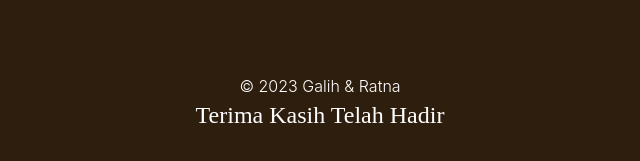
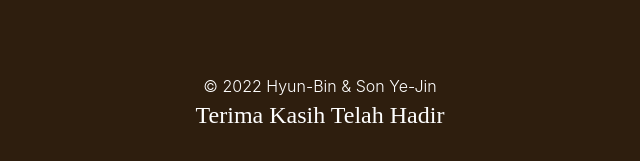
Before and after one commit to NadyaSaraswati/NadyaSaraswati.github.io, a plain HTML site: page index.html in a window 1280 px wide. Shown: the part 4545-4706 px from the top of the page, 320-960 px from the left. Drawn offline with Linux system fonts and the light colour scheme.

Commit message:
Index.html

```diff
--- a/index.html
+++ b/index.html
@@ -142,7 +142,7 @@
 
   <!-- Footer -->
   <footer>
-    <p>&copy; 2023 Galih & Ratna</p>
+    <p>&copy; 2022 Hyun-Bin & Son Ye-Jin</p>
     <h2>Terima Kasih Telah Hadir</h2>
   </footer>
 
```
